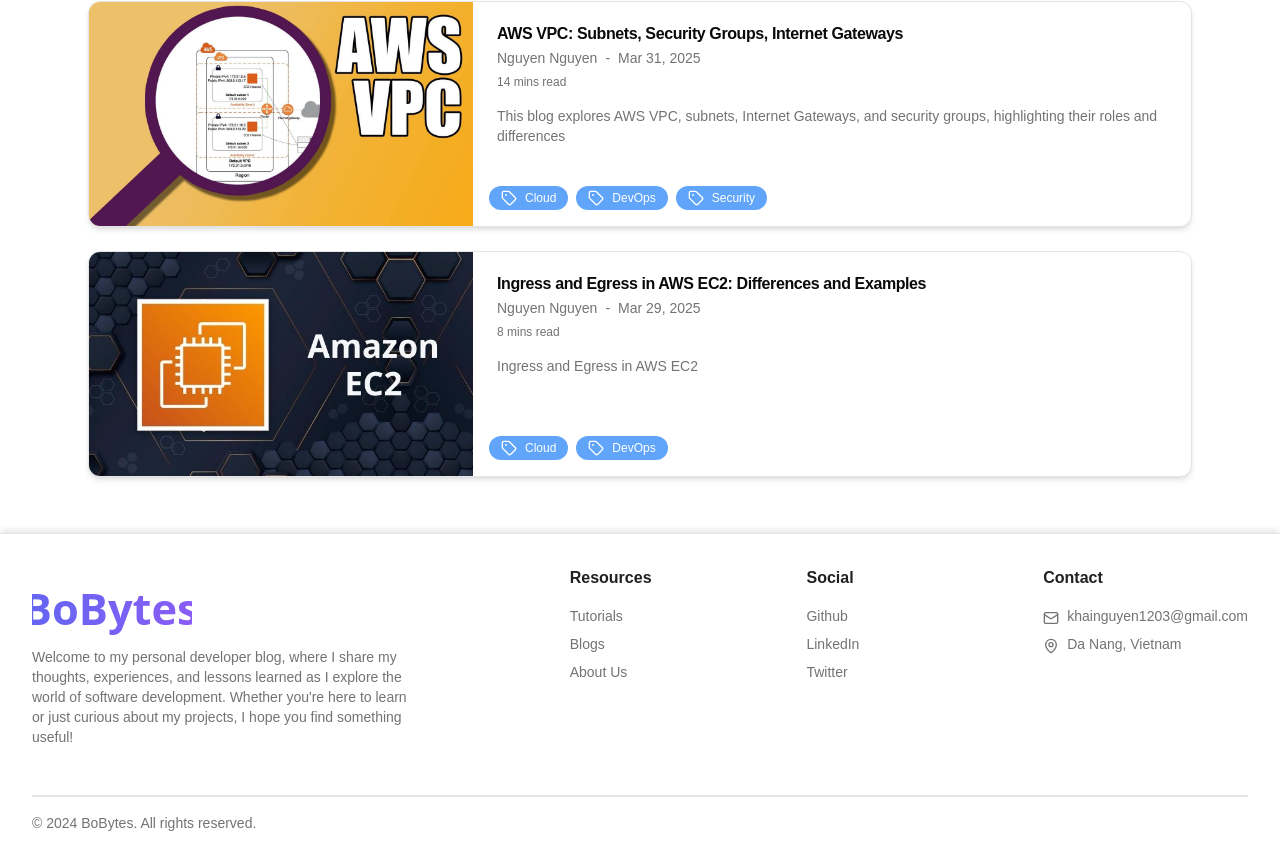
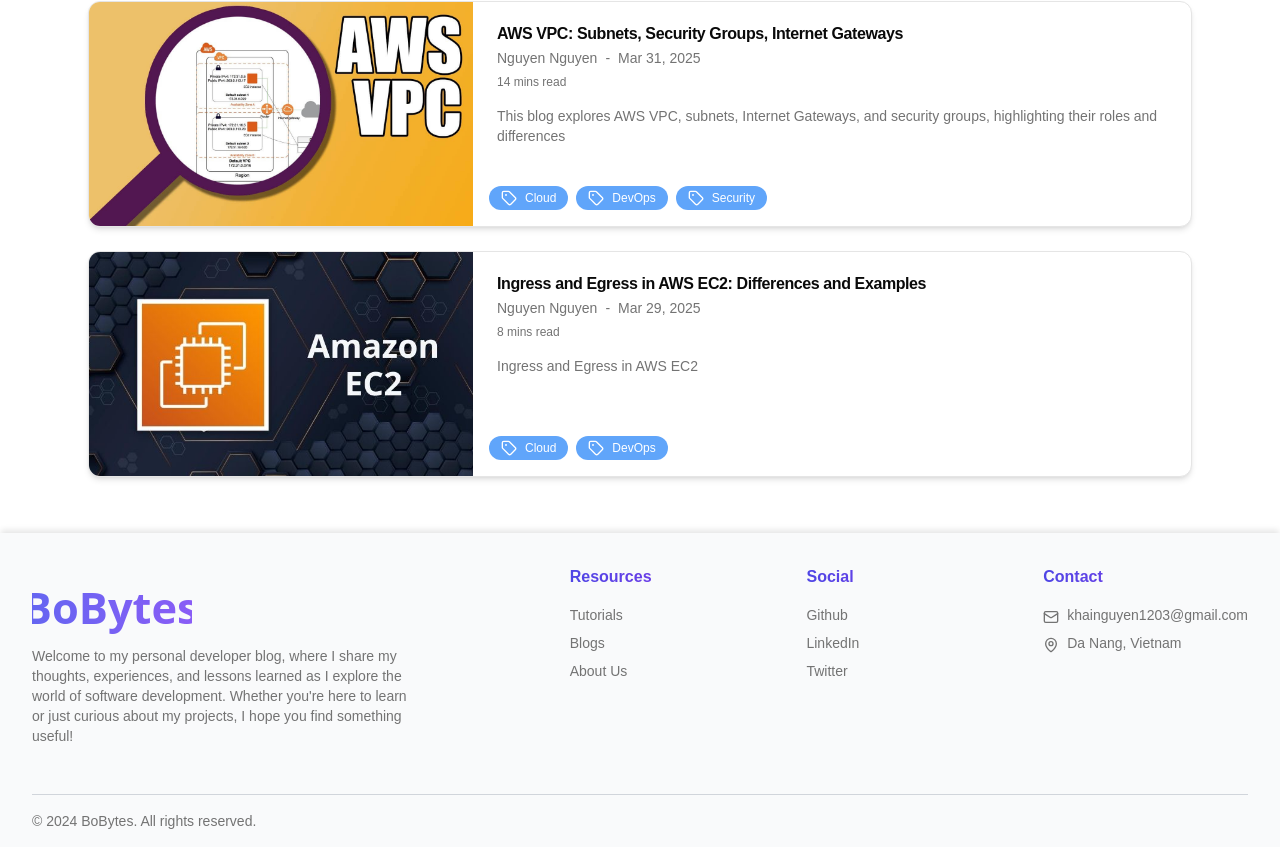
Before and after one commit to yoshivn1203/Dev-Blog-Fe-Only, a Next.js app: page / in a window 1280 px wide. Shown: the part 1126-1975 px from the top of the page. Built offline with nearby package versions, Linux system fonts and the light colour scheme.

Commit message:
update footer style

```diff
--- a/src/components/layout/footer.tsx
+++ b/src/components/layout/footer.tsx
@@ -8,7 +8,7 @@
 
 export function Footer() {
   return (
-    <footer className='shadow-[0_-4px_6px_-1px_rgba(0,0,0,0.1)] mt-8 px-4 pt-8 sm:px-6 lg:px-8 dark:bg-gray-800 border-t '>
+    <footer className='shadow-[0_-4px_6px_-1px_rgba(0,0,0,0.1)] mt-8 px-4 pt-8 sm:px-6 lg:px-8 bg-gray-50 dark:bg-gray-800  '>
       <div className='mx-auto max-w-screen-2xl '>
         <div className='flex flex-col lg:flex-row items-start justify-between gap-8'>
           <div className='sm:justify-start lg:max-w-sm'>
@@ -31,7 +31,9 @@
           {/* Quick Links */}
           <div className='grid gap-8 grid-cols-1 sm:grid-cols-3 w-full lg:w-auto'>
             <div>
-              <p className='font-bold'>Resources</p>
+              <p className='font-bold bg-gradient-to-r from-indigo-600 to-purple-600 dark:from-indigo-400 dark:to-purple-400 text-transparent bg-clip-text'>
+                Resources
+              </p>
               <nav className='mt-4 flex flex-col space-y-2 text-sm text-muted-foreground'>
                 <Link href='/' className='hover:opacity-75'>
                   Tutorials
@@ -46,7 +48,9 @@
             </div>
 
             <div>
-              <p className='font-bold'>Social</p>
+              <p className='font-bold bg-gradient-to-r from-indigo-600 to-purple-600 dark:from-indigo-400 dark:to-purple-400 text-transparent bg-clip-text'>
+                Social
+              </p>
               <nav className='mt-4 flex flex-col space-y-2 text-sm text-muted-foreground'>
                 <Link href='/' className='hover:opacity-75'>
                   Github
@@ -61,7 +65,9 @@
             </div>
 
             <div>
-              <p className='font-bold'>Contact</p>
+              <p className='font-bold bg-gradient-to-r from-indigo-600 to-purple-600 dark:from-indigo-400 dark:to-purple-400 text-transparent bg-clip-text'>
+                Contact
+              </p>
               <nav className='mt-4 flex flex-col space-y-2 text-sm text-muted-foreground'>
                 {/* <div className='flex items-center gap-2'>
                     <Phone className='h-4 w-4' />
@@ -81,7 +87,7 @@
         </div>
       </div>
 
-      <div className='mt-12 max-w-screen-2xl mx-auto border-t-2 pt-4 pb-4 dark:border-white/10'>
+      <div className='mt-12 max-w-screen-2xl mx-auto border-t pt-4 pb-4 border-gray-300 dark:border-white/10'>
         <div className='text-sm text-muted-foreground'>
           <p>© 2024 BoBytes. All rights reserved.</p>
         </div>
```
